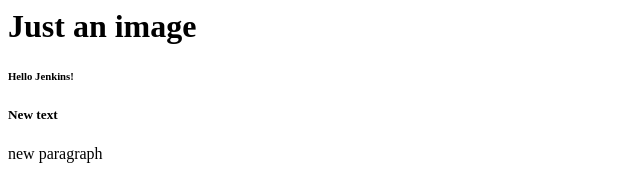
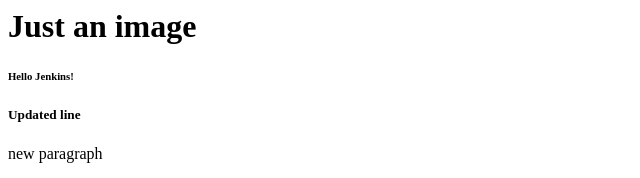
Before and after one commit to awsdevop183/masterdocker, a plain HTML site: page index.html in a window 1280 px wide. Shown: the top 178 px of the page, 0-640 px from the left. Drawn offline with Linux system fonts and the light colour scheme.

Commit message:
updated index file

```diff
--- a/index.html
+++ b/index.html
@@ -3,7 +3,7 @@
 
 <h1> Just an image </h1>
 <h6> Hello Jenkins!</h6>
-<h5>New text</h5>
+<h5>Updated line</h5>
   <p>new paragraph</p>
 <img src="testimg.jpg">
 </body>
```
